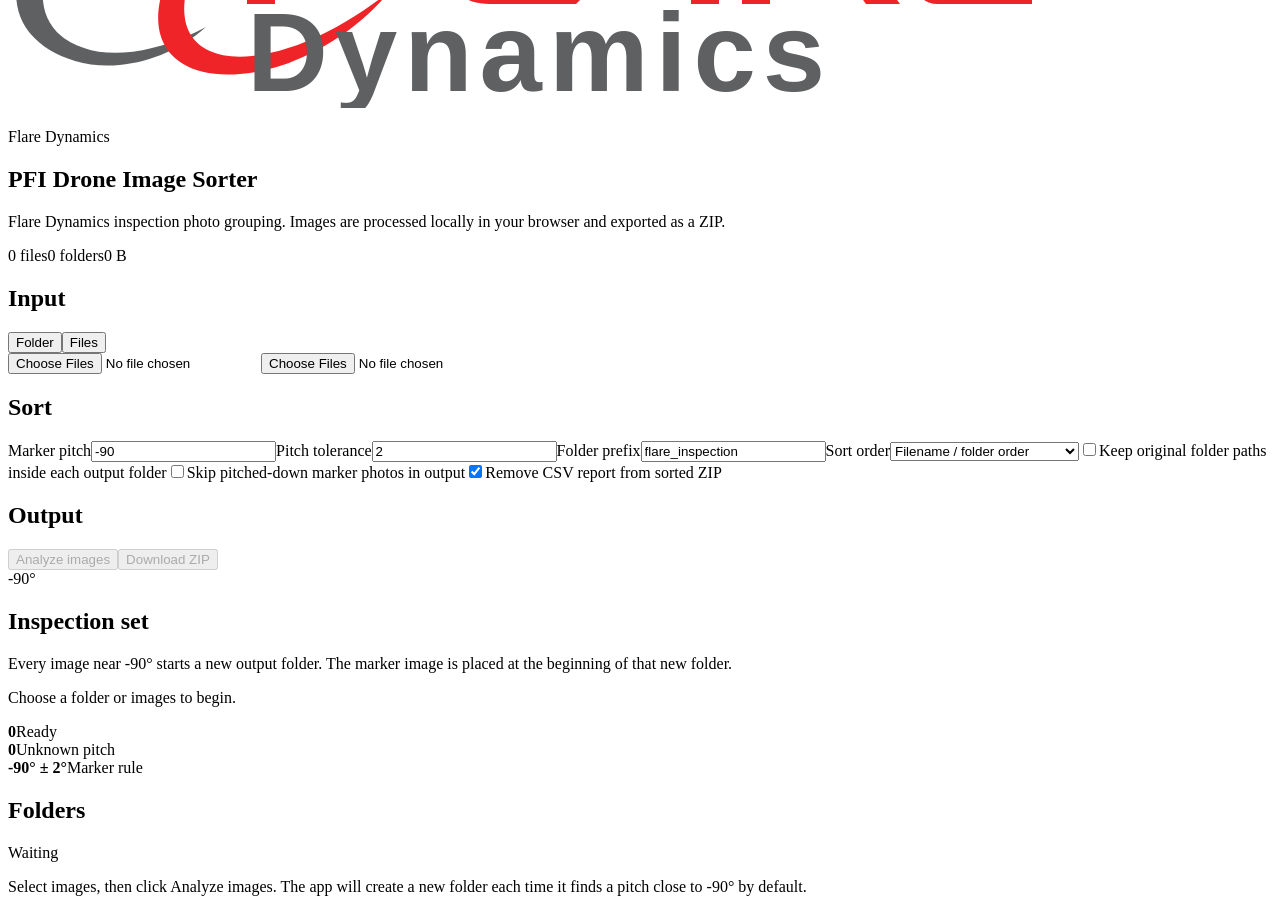
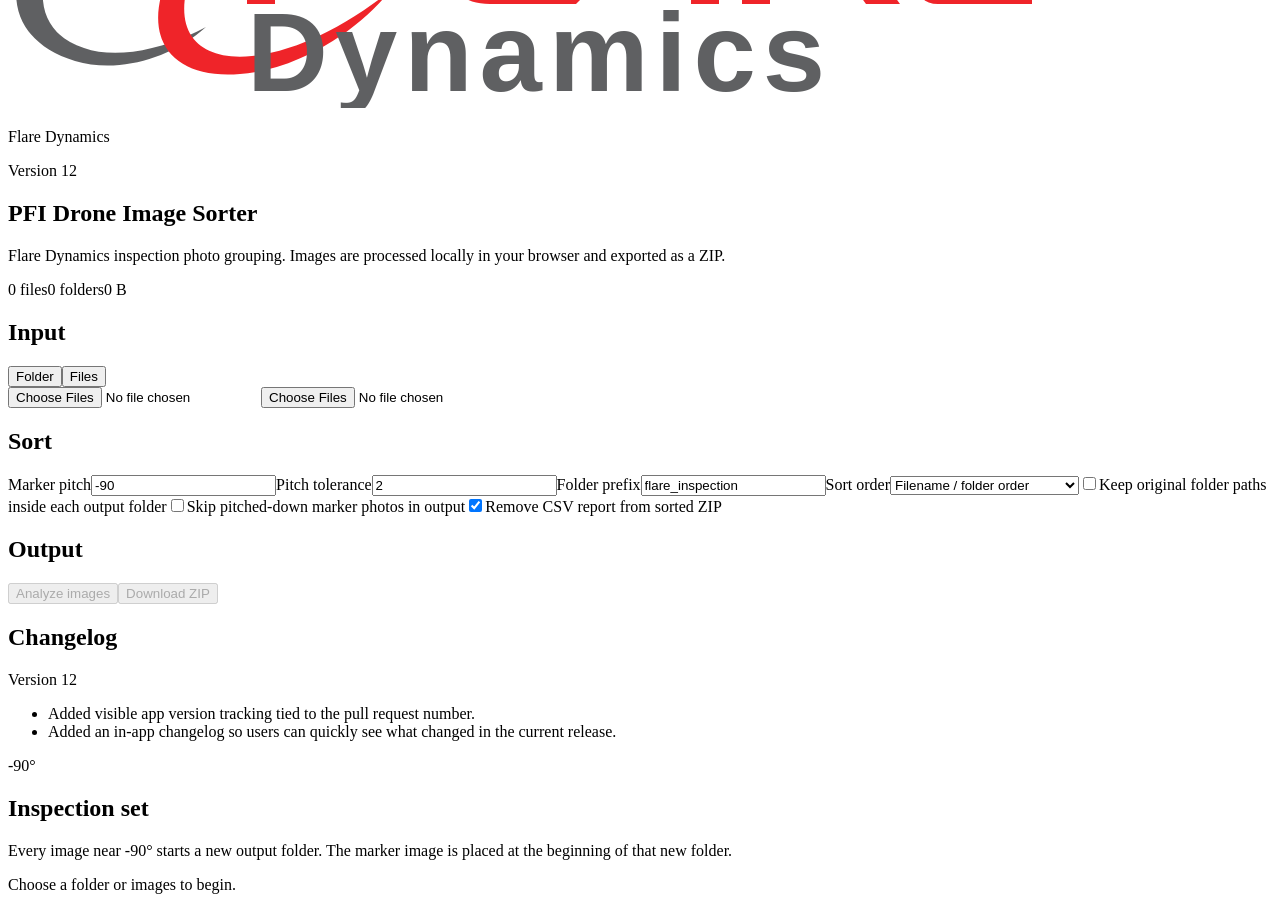
Before and after one commit to tthmatt/flare-pfi-sorting, a React (Vite) app in the folder web-app/: page / in a window 1280 px wide. Shown: the part 220-1130 px from the top of the page. Built offline with nearby package versions, Linux system fonts and the light colour scheme; the HTML template or start-up script is replaced by a standard one.

Commit message:
Add web UI version and changelog

```diff
--- a/web-app/src/App.jsx
+++ b/web-app/src/App.jsx
@@ -5,6 +5,11 @@
 const IMAGE_EXTENSIONS = new Set(['jpg', 'jpeg', 'tif', 'tiff', 'png', 'dng']);
 const BROWSER_PREVIEW_EXTENSIONS = new Set(['jpg', 'jpeg', 'png']);
 const METADATA_READ_LIMIT = 2 * 1024 * 1024;
+const APP_VERSION = '12';
+const CHANGELOG_ITEMS = [
+  'Added visible app version tracking tied to the pull request number.',
+  'Added an in-app changelog so users can quickly see what changed in the current release.',
+];
 
 const PITCH_PATTERNS = [
   /(?:drone-dji:)?GimbalPitchDegree\s*=\s*["']([-+]?\d+(?:\.\d+)?)["']/i,
@@ -316,7 +321,10 @@
           <img src={flareLogo} alt="Flare Dynamics" />
         </div>
         <div>
-          <p className="eyebrow">Flare Dynamics</p>
+          <div className="hero-meta">
+            <p className="eyebrow">Flare Dynamics</p>
+            <span className="version-badge">Version {APP_VERSION}</span>
+          </div>
           <h1>PFI Drone Image Sorter</h1>
           <p>Flare Dynamics inspection photo grouping. Images are processed locally in your browser and exported as a ZIP.</p>
         </div>
@@ -379,6 +387,8 @@
         </aside>
 
         <section className="content">
+          <Changelog />
+
           <section className="drop-zone" onDragOver={(event) => event.preventDefault()} onDrop={(event) => { event.preventDefault(); handleFileList(event.dataTransfer.files); }}>
             <div className="illustration">-90°</div>
             <div>
@@ -498,3 +508,19 @@
     />
   );
 }
+
+function Changelog() {
+  return (
+    <section className="panel changelog" aria-labelledby="changelog-heading">
+      <div className="panel-heading">
+        <h2 id="changelog-heading">Changelog</h2>
+        <span>Version {APP_VERSION}</span>
+      </div>
+      <ul>
+        {CHANGELOG_ITEMS.map((item) => (
+          <li key={item}>{item}</li>
+        ))}
+      </ul>
+    </section>
+  );
+}
--- a/web-app/src/styles.css
+++ b/web-app/src/styles.css
@@ -98,13 +98,31 @@
   width: 100%;
 }
 
+.hero-meta {
+  align-items: center;
+  display: flex;
+  flex-wrap: wrap;
+  gap: 10px;
+  margin-bottom: 8px;
+}
+
 .eyebrow {
   color: var(--brand);
   font-size: 0.82rem;
   font-weight: 900;
   letter-spacing: 0.18em;
-  margin-bottom: 8px;
+  margin-bottom: 0;
   text-transform: uppercase;
+}
+
+.version-badge {
+  background: var(--accent);
+  border: 1px solid #ffc7c9;
+  border-radius: 999px;
+  color: #a61118;
+  font-size: 0.8rem;
+  font-weight: 900;
+  padding: 6px 10px;
 }
 
 h1,
@@ -221,6 +239,19 @@
 .content {
   display: grid;
   gap: 20px;
+}
+
+
+.changelog ul {
+  color: var(--muted);
+  display: grid;
+  gap: 8px;
+  margin: 14px 0 0;
+  padding-left: 20px;
+}
+
+.changelog li::marker {
+  color: var(--brand);
 }
 
 .drop-zone {
```
